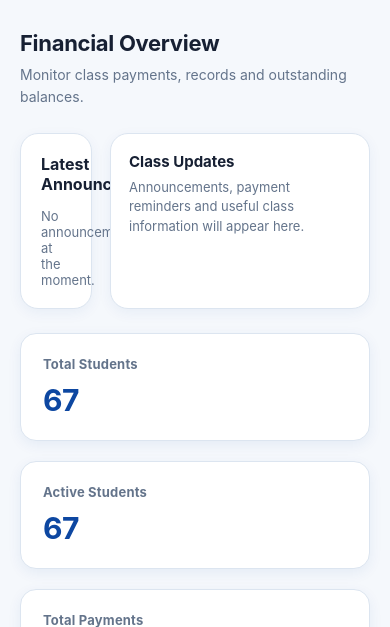
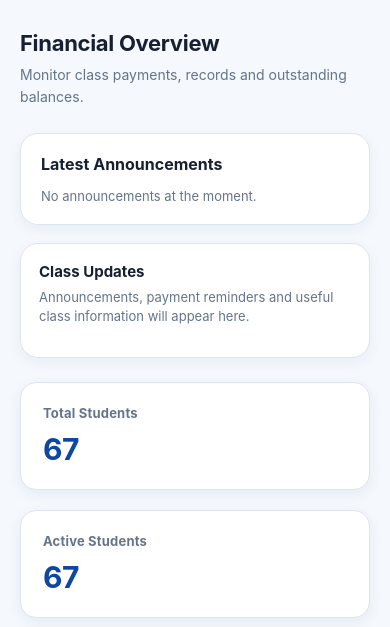
Before and after one commit to AkinwaleAkinfolarin/class-finance, a Flask app: template templates/dashboard.html in a window 390 px wide. Shown: the part 188-815 px from the top of the page. Run offline with Flask 3, Linux system fonts and the light colour scheme; the template is opened without the code that fills it, so the values that code supplies are empty; some libraries are stand-ins or nearby versions.

Commit message:
Fix mobile dashboard communication layout

```diff
--- a/templates/dashboard.html
+++ b/templates/dashboard.html
@@ -667,6 +667,10 @@
         }
 
         @media (max-width: 600px) {
+            .communication-grid {
+                grid-template-columns: 1fr;
+            }
+
             .header-inner {
                 align-items: flex-start;
             }
```
